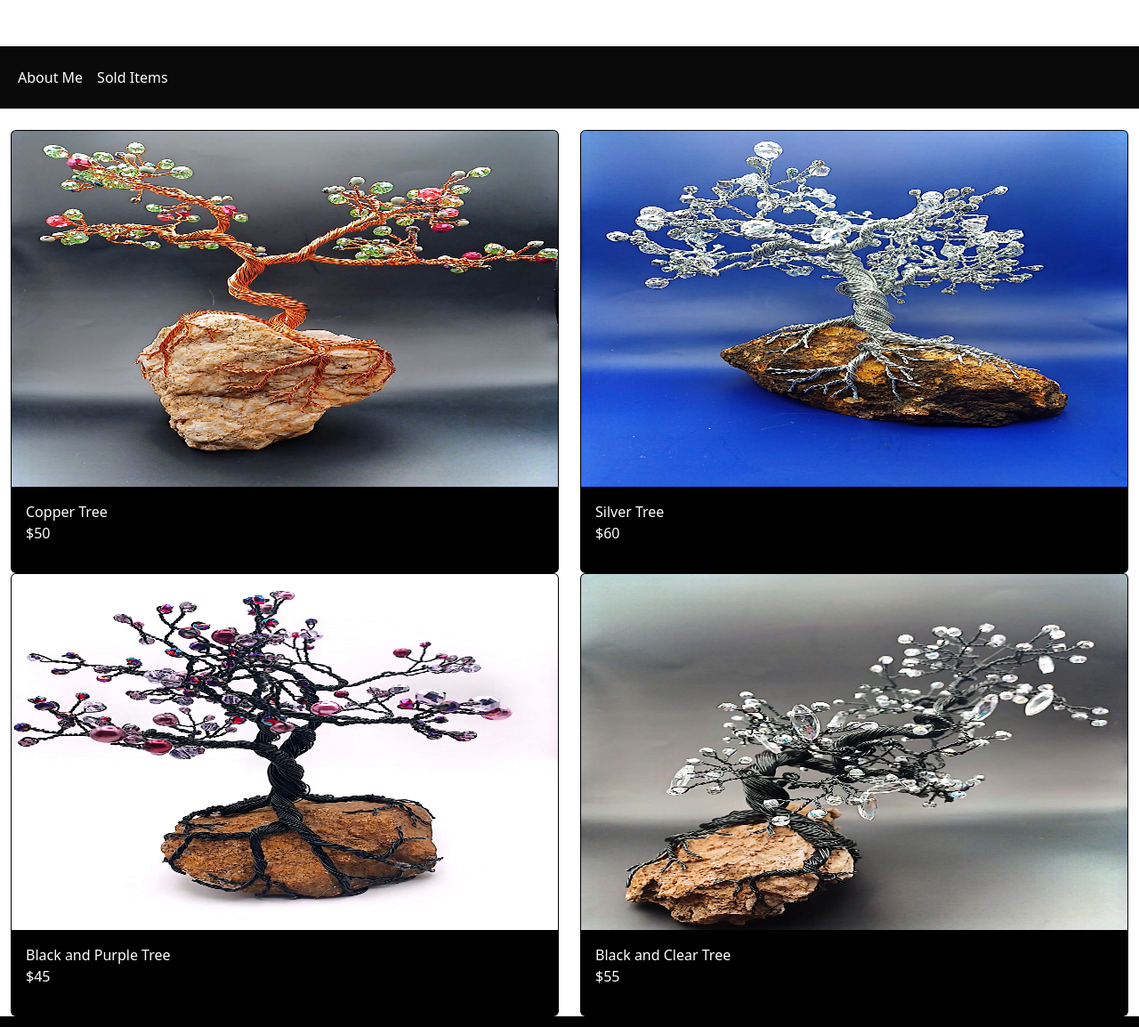
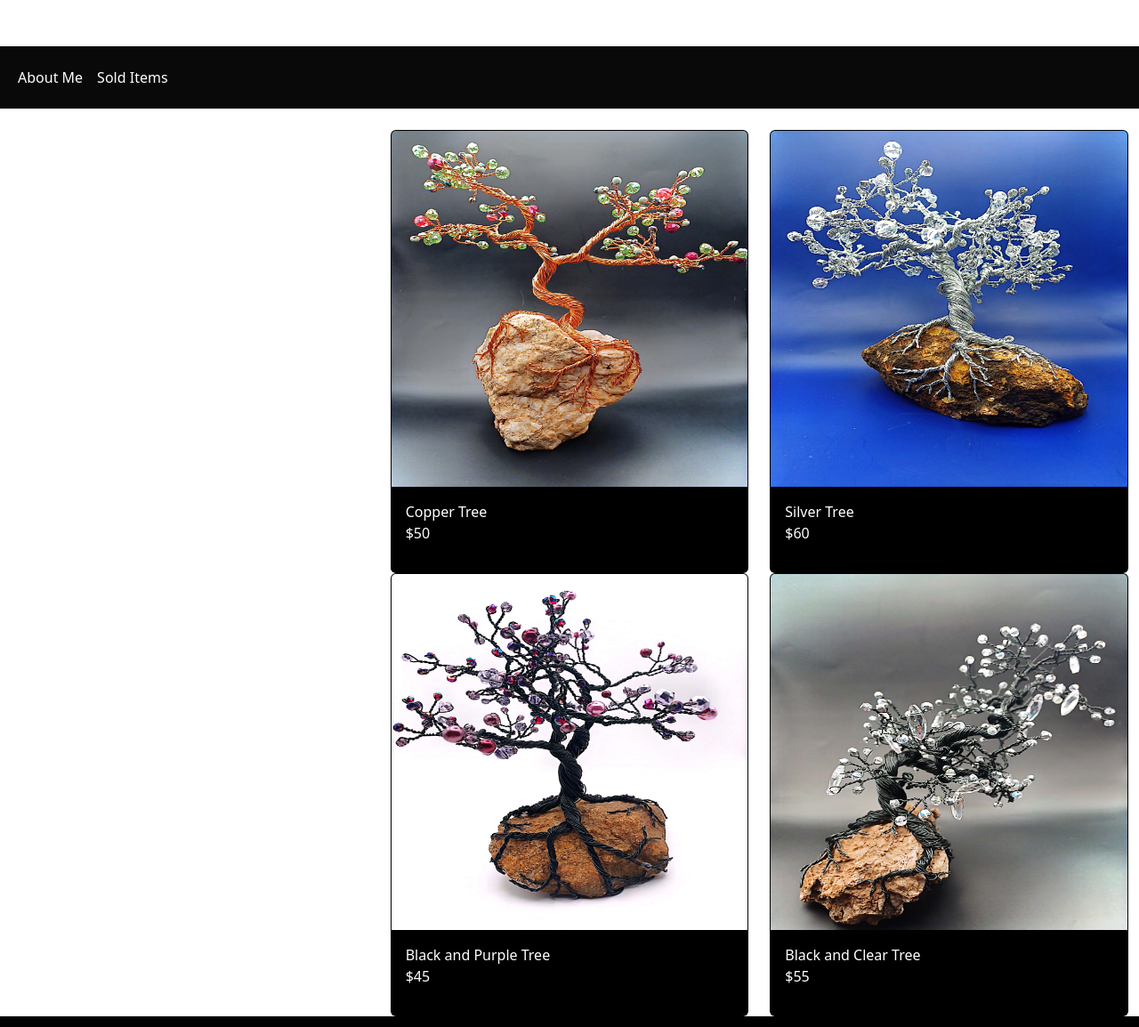
Before and after one commit to McMahanCE/McMahanCE.github.io, a plain HTML site: page index.html in a window 1280 px wide. Shown: the part 123-1277 px from the top of the page at 89% size. Drawn offline with nearby package versions, Linux system fonts and the light colour scheme; a web font is replaced by a local one.

Commit message:
Update index.html

```diff
--- a/index.html
+++ b/index.html
@@ -48,7 +48,8 @@
 
 	<div class="container-fluid">
 		<div class="row">
-			<div class="col-md-6">
+			<div class="col-md-4"></div>
+			<div class="col-md-4">
 				<div class="card" style="background-color: black;">
 					<a href="Copper_Tree Page.html"><img src="Images/Copper Tree.jpg" height="400" width="275"class="card-img-top"></a>
 					<div class="card-body">
@@ -56,7 +57,7 @@
 					</div>
 				</div>
 			</div>
-			<div class="col-md-6">
+			<div class="col-md-4">
 				<div class="card" style="background-color: black;">
 					<a href="Silver_Tree.html"><img src="Images/Silver Tree.jpg" height="400" width="275"class="card-img-top"></a>
 					<div class="card-body">
@@ -64,7 +65,8 @@
 					</div>
 				</div>
 			</div>
-			<div class="col-md-6">
+			<div class="col-md-4"></div>
+			<div class="col-md-4">
 				<div class="card" style="background-color: black;">
 					<a href="Black_Purple_Tree.html"><img src="Images/Black and purple tree.jpg" height="400" width="275"class="card-img-top"></a>
 					<div class="card-body">
@@ -72,7 +74,7 @@
 					</div>
 				</div>
 			</div>
-			<div class="col-md-6">
+			<div class="col-md-4">
 				<div class="card" style="background-color: black;">
 					<a href="Black_Clear_Tree.html"><img src="Images/Black and clear tree.jpg" height="400" width="275"class="card-img-top"></a>
 						<div class="card-body">
```
